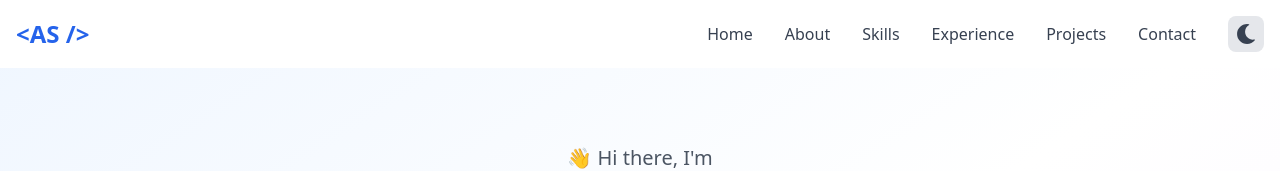
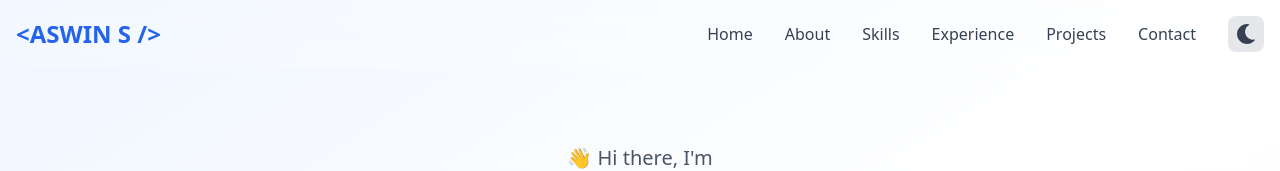
Before and after one commit to Aswin04s/Portfolio-Website-3.0, a React (Vite) app: page / in a window 1280 px wide. Shown: the top 171 px of the page. Built offline with nearby package versions, Linux system fonts and the light colour scheme.

Commit message:
glassy navbar

```diff
--- a/src/components/layout/Header.jsx
+++ b/src/components/layout/Header.jsx
@@ -31,16 +31,17 @@ const Header = ({ darkMode, toggleDarkMode }) => {
 
   return (
     <header
-      className={`fixed top-0 left-0 w-full z-50 transition-all duration-300 ${
-        isScrolled
-          ? 'bg-white/95 dark:bg-gray-900/95 backdrop-blur-sm shadow-lg'
-          : 'bg-white dark:bg-gray-900'
-      }`}
+      className={`fixed top-0 left-0 w-full z-50 transition-all duration-300
+    ${isScrolled
+          ? "bg-white/40 dark:bg-gray-900/50 backdrop-blur-lg shadow-xl border-b border-white/30 dark:border-gray-700/50"
+          : "bg-white/20 dark:bg-gray-800/30 backdrop-blur-md"
+        }
+  `}
     >
       <nav className="container mx-auto px-4 py-4 flex justify-between items-center">
         {/* Logo */}
         <a href="#home" className="text-2xl font-bold text-blue-600 dark:text-blue-400 hover:scale-105 transition-transform">
-          &lt;AS /&gt;
+          &lt;ASWIN S /&gt;
         </a>
 
         {/* Desktop Menu */}
@@ -99,14 +100,14 @@ const Header = ({ darkMode, toggleDarkMode }) => {
 
       {/* Mobile Menu */}
       {isMenuOpen && (
-        <div className="md:hidden bg-white dark:bg-gray-800 shadow-lg animate-slide-up">
+        <div className="md:hidden bg-white/60 dark:bg-gray-900/80 backdrop-blur-xl shadow-2xl animate-slide-up border-b border-white/20 dark:border-gray-600/30">
           <ul className="flex flex-col space-y-4 p-6">
             {menuItems.map((item) => (
               <li key={item.name}>
                 <a
                   href={item.link}
                   onClick={handleLinkClick}
-                  className="block text-gray-700 dark:text-gray-300 hover:text-blue-600 dark:hover:text-blue-400 transition-colors font-medium text-lg"
+                  className="block text-gray-700 dark:text-gray-300 hover:text-blue-600 dark:hover:text-blue-400 font-medium text-lg px-3 py-2 rounded-lg transition bg-white/10 dark:bg-gray-900/10 hover:bg-white/30 dark:hover:bg-gray-900/30 backdrop-blur-xs"
                 >
                   {item.name}
                 </a>
```
